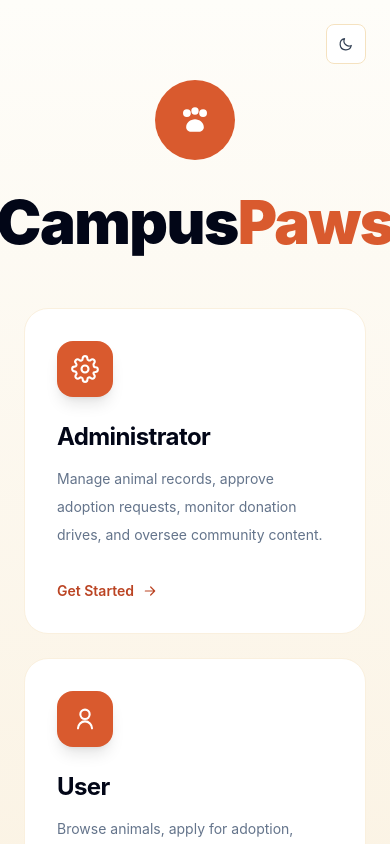
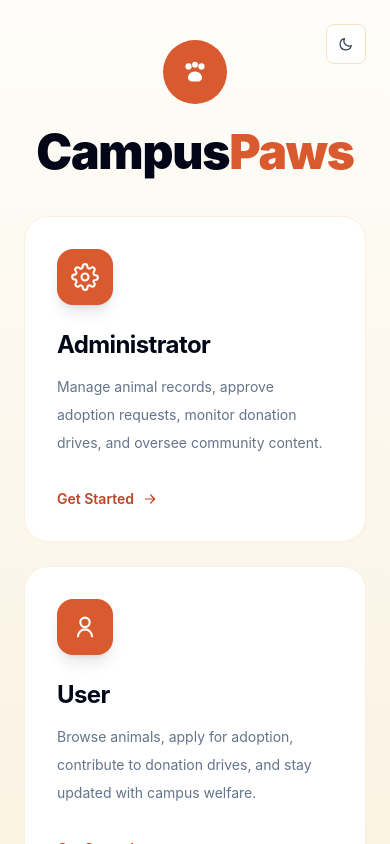
Before and after one commit to ashlesha-sarma/campus-paws, a React (Vite) app in the folder frontend/: page / in a window 390 px wide. Shown: the top 844 px of the page. Built offline with nearby package versions, Linux system fonts and the light colour scheme; no server answers; the HTML template or start-up script is replaced by a standard one; a web font is replaced by a local one.

Commit message:
fixed responsiveness

```diff
--- a/frontend/src/pages/Portal.jsx
+++ b/frontend/src/pages/Portal.jsx
@@ -37,12 +37,12 @@ export default function Portal() {
         {dark ? <SunIcon className="h-4 w-4" /> : <MoonIcon className="h-4 w-4" />}
       </button>
 
-      <div className="mx-auto flex min-h-screen w-full max-w-5xl flex-col items-center justify-center py-20">
-        <div className="mb-14 text-center">
-          <div className="mx-auto mb-8 flex h-20 w-20 items-center justify-center rounded-[2.5rem] bg-terra-500 text-white shadow-terra-glow">
-            <LogoMark className="h-10 w-10" />
+      <div className="mx-auto flex min-h-screen w-full max-w-5xl flex-col items-center justify-center py-10 sm:py-20">
+        <div className="mb-10 text-center sm:mb-14">
+          <div className="mx-auto mb-6 flex h-16 w-16 items-center justify-center rounded-[2rem] bg-terra-500 text-white shadow-terra-glow sm:mb-8 sm:h-20 sm:w-20 sm:rounded-[2.5rem]">
+            <LogoMark className="h-8 w-8 sm:h-10 sm:w-10" />
           </div>
-          <h1 className="text-6xl font-black tracking-tight text-forest-950 sm:text-8xl dark:text-cream-100">
+          <h1 className="text-5xl font-black tracking-tight text-forest-950 sm:text-6xl lg:text-8xl dark:text-cream-100">
             Campus<span className="text-terra-500">Paws</span>
           </h1>
         </div>
```
